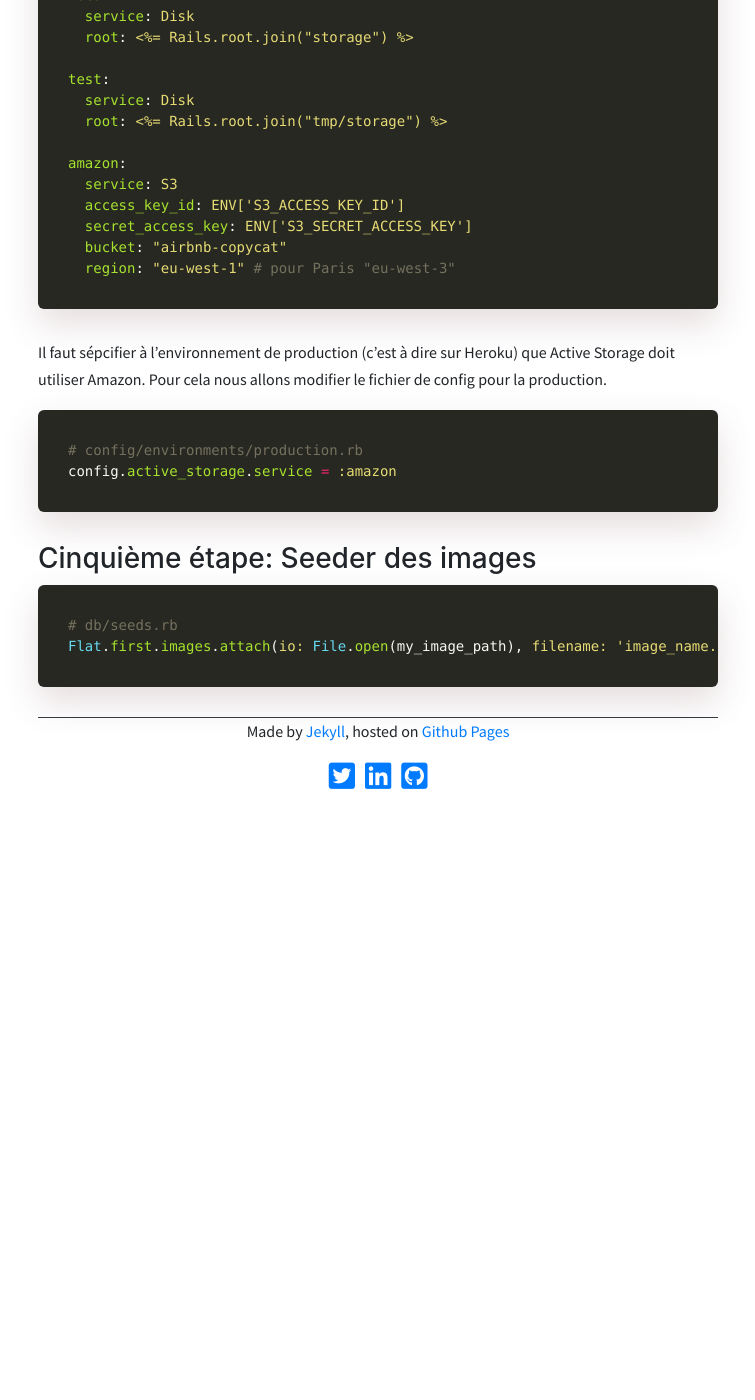
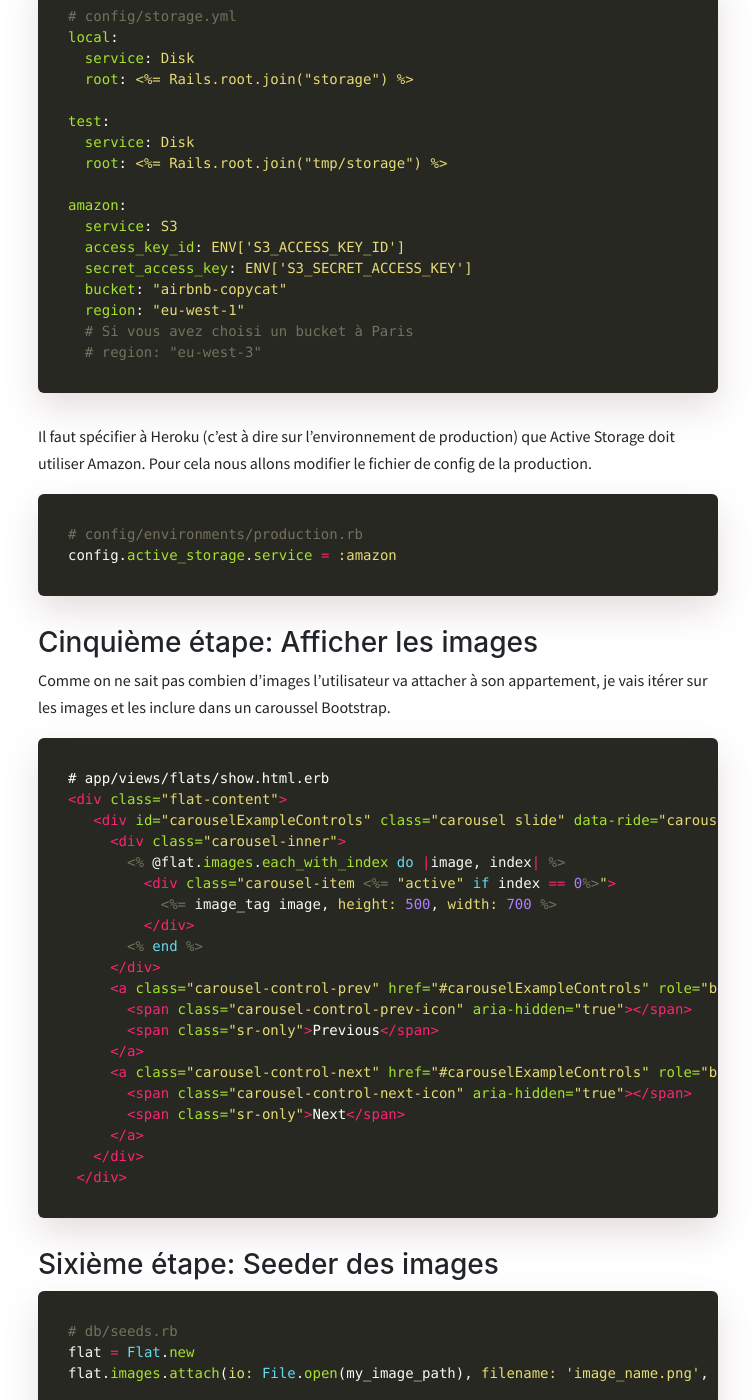
Before and after one commit to alexandrebk/alexandrebk.github.io, a Jekyll site: the page built from _posts/2019-09-15-active-storage.md, in a window 1280 px wide and 1400 px high, scrolled down 2970 px. Shown: the whole window, without its empty margins (262-1017 px from the left). Built offline with Jekyll 4.4.1, drawn with Linux system fonts in a browser that asks for light colours; nearby versions of some CDN libraries; before the commit the page ends 3763 px from its top, so only the background shows below that; some of the changed text lies outside the part shown.

Commit message:
Add caroussel in Flats#show

````diff
--- a/_posts/2019-09-15-active-storage.md
+++ b/_posts/2019-09-15-active-storage.md
@@ -40,9 +40,11 @@ Et ajouter dans la vue du formulaire un champ pour ajouter des images.
 
 ```erb
 <!-- app/views/flats/new.html.erb -->
-[...]
-<%= form.file_field :pictures, multiple: true, class: "form-control" %>
-[...]
+<%= simple_form_for flat do |f| %>
+  [...]
+  <%= f.file_field :images, multiple: true, class: "form-control" %>
+  [...]
+<% end %>
 ```
 
 ### Trosième Étape: Configurer AWS
@@ -96,19 +98,49 @@ amazon:
   access_key_id: ENV['S3_ACCESS_KEY_ID']
   secret_access_key: ENV['S3_SECRET_ACCESS_KEY']
   bucket: "airbnb-copycat"
-  region: "eu-west-1" # pour Paris "eu-west-3"
+  region: "eu-west-1"
+  # Si vous avez choisi un bucket à Paris
+  # region: "eu-west-3"
 ```
 
-Il faut sépcifier à l'environnement de production (c'est à dire sur Heroku) que Active Storage doit utiliser Amazon. Pour cela nous allons modifier le fichier de config pour la production.
+Il faut spécifier à Heroku (c'est à dire sur l'environnement de production) que Active Storage doit utiliser Amazon. Pour cela nous allons modifier le fichier de config de la production.
 
 ```ruby
 # config/environments/production.rb
 config.active_storage.service = :amazon
 ```
 
-### Cinquième étape: Seeder des images
+### Cinquième étape: Afficher les images
+
+Comme on ne sait pas combien d'images l'utilisateur va attacher à son appartement, je vais itérer sur les images et les inclure dans un caroussel Bootstrap.
+
+```erb
+# app/views/flats/show.html.erb
+<div class="flat-content">
+   <div id="carouselExampleControls" class="carousel slide" data-ride="carousel">
+     <div class="carousel-inner">
+       <% @flat.images.each_with_index do |image, index| %>
+         <div class="carousel-item <%= "active" if index == 0%>">
+           <%= image_tag image, height: 500, width: 700 %>
+         </div>
+       <% end %>
+     </div>
+     <a class="carousel-control-prev" href="#carouselExampleControls" role="button" data-slide="prev">
+       <span class="carousel-control-prev-icon" aria-hidden="true"></span>
+       <span class="sr-only">Previous</span>
+     </a>
+     <a class="carousel-control-next" href="#carouselExampleControls" role="button" data-slide="next">
+       <span class="carousel-control-next-icon" aria-hidden="true"></span>
+       <span class="sr-only">Next</span>
+     </a>
+   </div>
+ </div>
+```
+
+### Sixième étape: Seeder des images
 
 ```ruby
 # db/seeds.rb
-Flat.first.images.attach(io: File.open(my_image_path), filename: 'image_name.png', content_type: 'image/png')
+flat = Flat.new
+flat.images.attach(io: File.open(my_image_path), filename: 'image_name.png', content_type: 'image/png')
 ```
````
